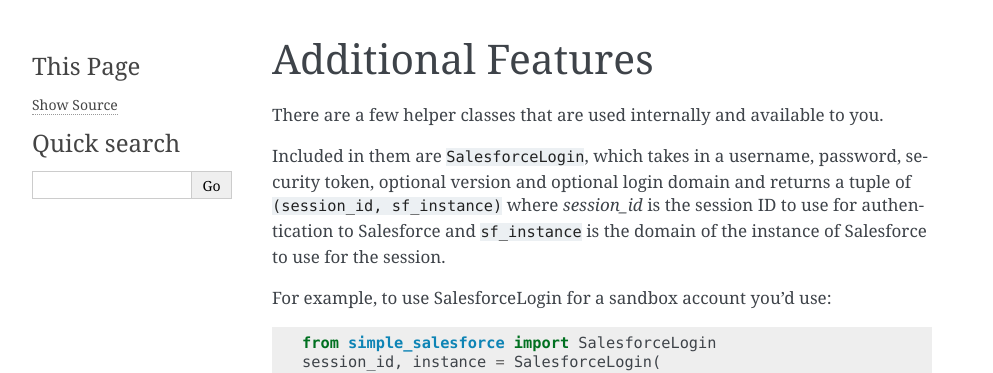
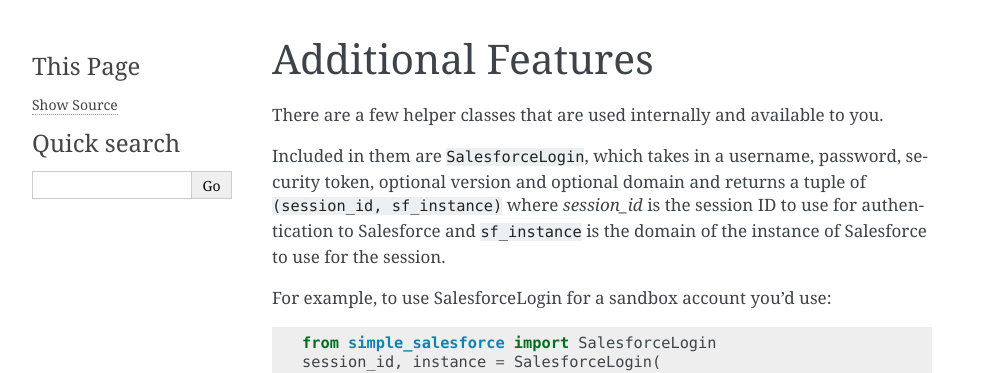
Before and after one commit to simple-salesforce/simple-salesforce, a Sphinx documentation site: the page built from docs/user_guide/additional_features.rst, in a window 1280 px wide. Shown: the top 373 px of the page, without its empty margins (148-1141 px from the left). Built offline with Sphinx 7.4.7, drawn with Linux system fonts in a browser that asks for light colours; pages that are not in the unit, such as notebooks, are missing from menus.

Commit message:
removed use of "login domain" from documentation

```diff
--- a/README.rst
+++ b/README.rst
@@ -60,7 +60,7 @@
     from simple_salesforce import Salesforce
     sf = Salesforce(username='myemail@example.com.sandbox', password='password', security_token='token', domain='test')
 
-Note that specifying if you want to use a login domain is only necessary if you are using the built-in username/password/security token authentication and is used exclusively during the authentication step.
+Note that specifying if you want to use a domain is only necessary if you are using the built-in username/password/security token authentication and is used exclusively during the authentication step.
 
 If you'd like to keep track where your API calls are coming from, simply add ``client_id='My App'`` to your ``Salesforce()`` call.
 
@@ -310,7 +310,7 @@
 
 There are a few helper classes that are used internally and available to you.
 
-Included in them are ``SalesforceLogin``, which takes in a username, password, security token, optional version and optional login domain and returns a tuple of ``(session_id, sf_instance)`` where `session_id` is the session ID to use for authentication to Salesforce and ``sf_instance`` is the domain of the instance of Salesforce to use for the session.
+Included in them are ``SalesforceLogin``, which takes in a username, password, security token, optional version and optional domain and returns a tuple of ``(session_id, sf_instance)`` where `session_id` is the session ID to use for authentication to Salesforce and ``sf_instance`` is the domain of the instance of Salesforce to use for the session.
 
 For example, to use SalesforceLogin for a sandbox account you'd use:
 
--- a/docs/user_guide/additional_features.rst
+++ b/docs/user_guide/additional_features.rst
@@ -3,7 +3,7 @@
 
 There are a few helper classes that are used internally and available to you.
 
-Included in them are ``SalesforceLogin``, which takes in a username, password, security token, optional version and optional login domain and returns a tuple of ``(session_id, sf_instance)`` where `session_id` is the session ID to use for authentication to Salesforce and ``sf_instance`` is the domain of the instance of Salesforce to use for the session.
+Included in them are ``SalesforceLogin``, which takes in a username, password, security token, optional version and optional domain and returns a tuple of ``(session_id, sf_instance)`` where `session_id` is the session ID to use for authentication to Salesforce and ``sf_instance`` is the domain of the instance of Salesforce to use for the session.
 
 For example, to use SalesforceLogin for a sandbox account you'd use:
 
--- a/docs/user_guide/examples.rst
+++ b/docs/user_guide/examples.rst
@@ -43,7 +43,7 @@
     from simple_salesforce import Salesforce
     sf = Salesforce(username='myemail@example.com.sandbox', password='password', security_token='token', domain='test')
 
-Note that specifying if you want to use a login domain is only necessary if you are using the built-in username/password/security token authentication and is used exclusively during the authentication step.
+Note that specifying if you want to use a domain is only necessary if you are using the built-in username/password/security token authentication and is used exclusively during the authentication step.
 
 If you'd like to keep track where your API calls are coming from, simply add ``client_id='My App'`` to your ``Salesforce()`` call.
 
```
